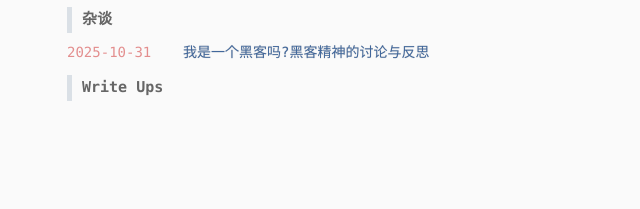
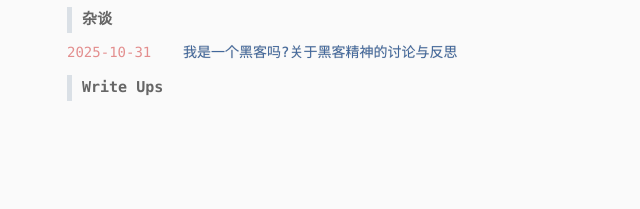
Before and after one commit to litsasuk/litsasuk.github.io, a plain HTML site: page categories/index.html in a window 1280 px wide. Shown: the part 331-540 px from the top of the page, 173-813 px from the left. Drawn offline with nearby package versions, Linux system fonts and the light colour scheme.

Commit message:
Update index.html

```diff
--- a/categories/index.html
+++ b/categories/index.html
@@ -92,7 +92,7 @@
 
               <span>
 
-              <a class="" href="../articles/2025/01.html">我是一个黑客吗?黑客精神的讨论与反思</a>
+              <a class="" href="../articles/2025/01.html">我是一个黑客吗?关于黑客精神的讨论与反思</a>
 
 
       </span>
```
